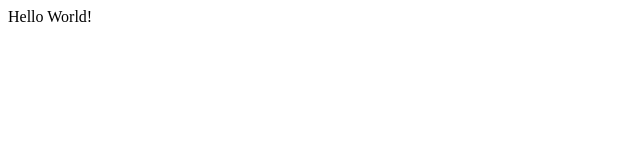
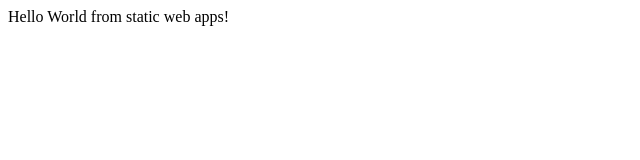
Before and after one commit to kunalchandratre1/staticwebappdemo, an Angular app: page / in a window 1280 px wide. Shown: the top 160 px of the page, without its empty margins (0-640 px from the left). Built offline with nearby package versions, Linux system fonts and the light colour scheme.

Commit message:
dry run 2
dry run 2

```diff
--- a/src/app/app.component.ts
+++ b/src/app/app.component.ts
@@ -5,5 +5,5 @@ import { Component } from '@angular/core';
   template: `<div>Hello {{value}}</div>`,
 })
 export class AppComponent {
-  value = 'World!';
+  value = 'World from static web apps!';
 }
```
